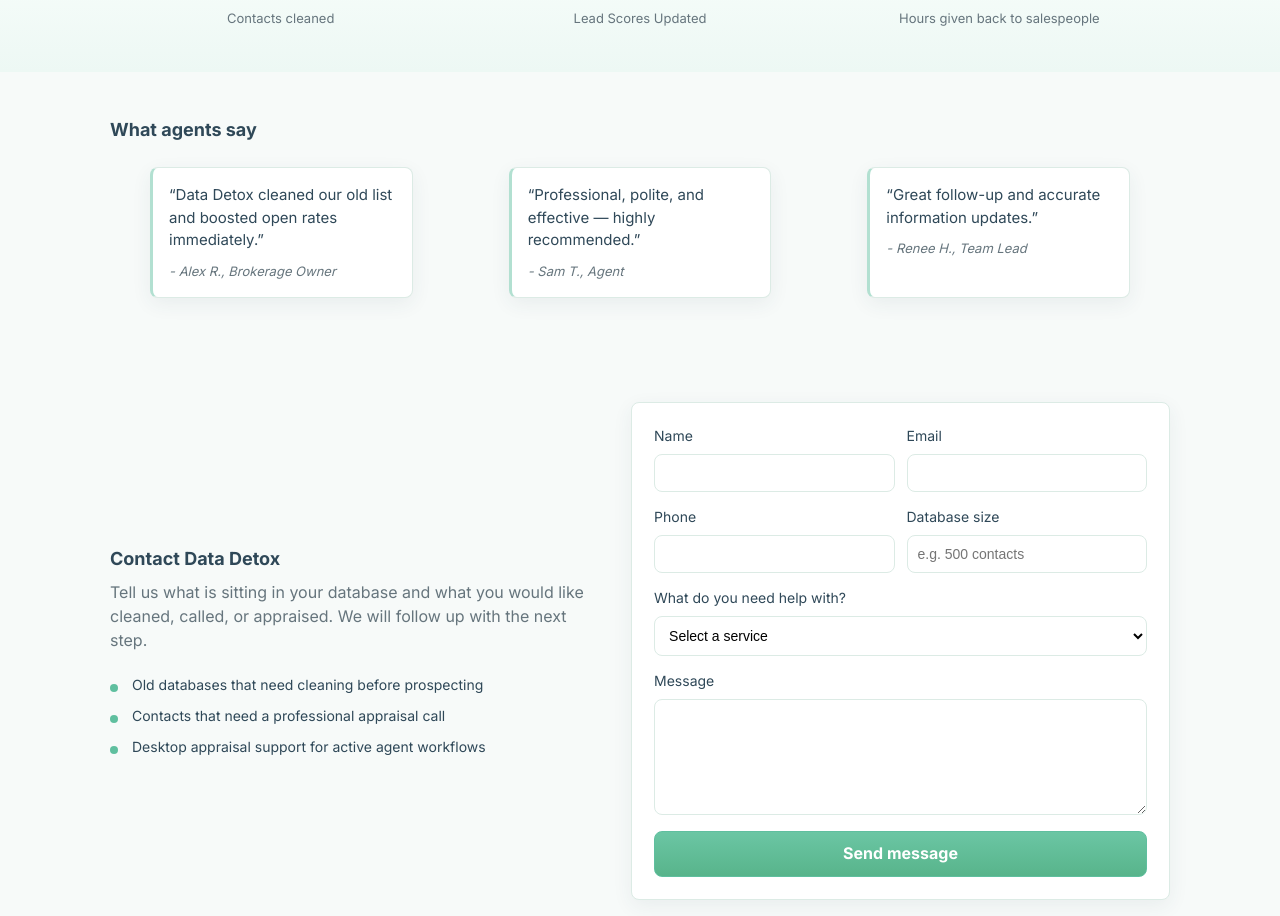
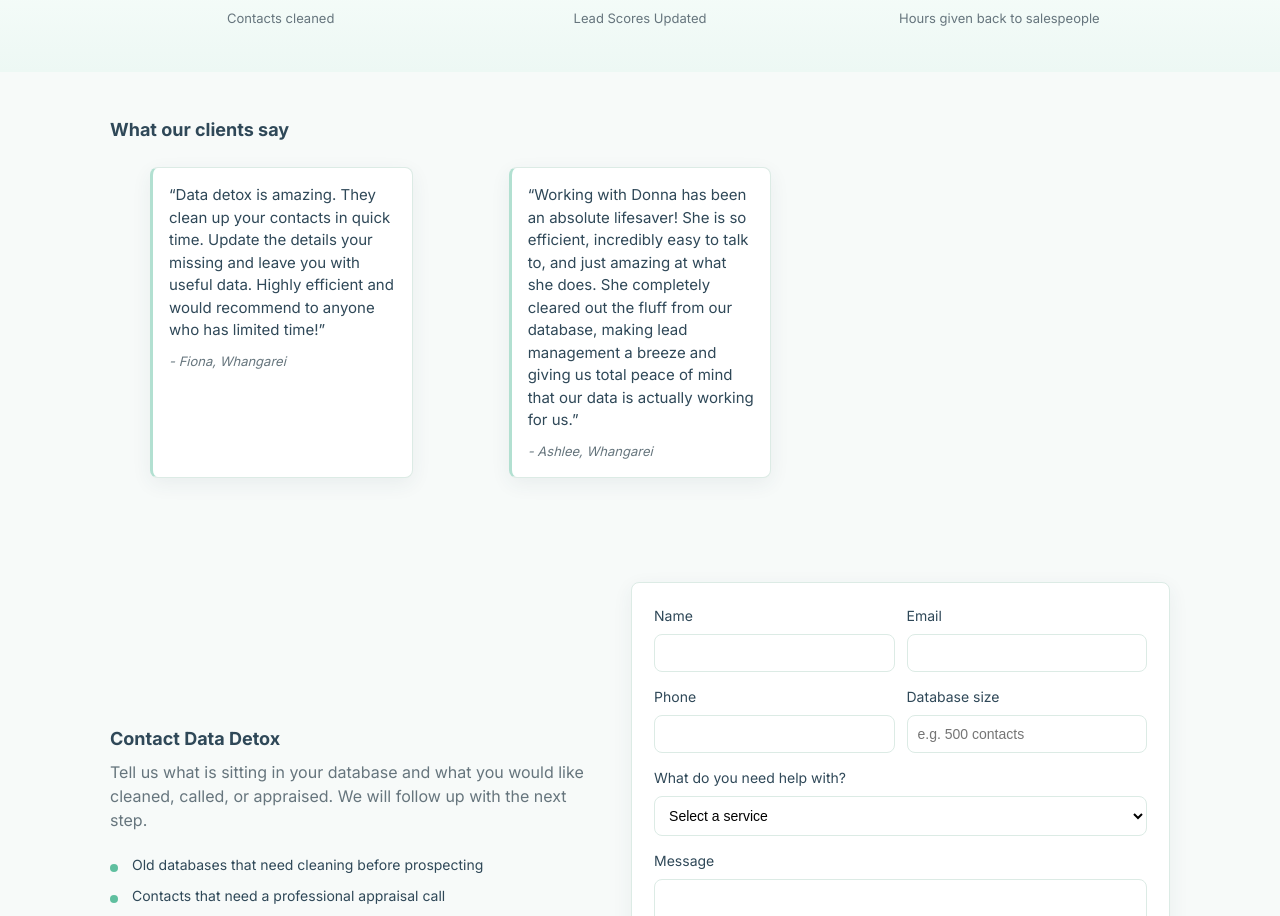
Before and after one commit to angelacollings/data-detox, a React (Vite) app: page / in a window 1280 px wide. Shown: the part 1188-2104 px from the top of the page. Built offline with nearby package versions, Linux system fonts and the light colour scheme.

Commit message:
update testimonials

```diff
--- a/src/components/Testimonials.jsx
+++ b/src/components/Testimonials.jsx
@@ -2,16 +2,14 @@ import React from 'react';
 
 const data = [
   {
-    quote: 'Data Detox cleaned our old list and boosted open rates immediately.',
-    by: 'Alex R., Brokerage Owner',
+    quote:
+      'Data detox is amazing. They clean up your contacts in quick time. Update the details your missing and leave you with useful data. Highly efficient and would recommend to anyone who has limited time!',
+    by: 'Fiona, Whangarei',
   },
   {
-    quote: 'Professional, polite, and effective — highly recommended.',
-    by: 'Sam T., Agent',
-  },
-  {
-    quote: 'Great follow-up and accurate information updates.',
-    by: 'Renee H., Team Lead',
+    quote:
+      'Working with Donna has been an absolute lifesaver! She is so efficient, incredibly easy to talk to, and just amazing at what she does. She completely cleared out the fluff from our database, making lead management a breeze and giving us total peace of mind that our data is actually working for us.',
+    by: 'Ashlee, Whangarei',
   },
 ];
 
@@ -19,7 +17,7 @@ export default function Testimonials() {
   return (
     <section id="testimonials" className="section">
       <div className="container">
-        <h3 className="section-title">What agents say</h3>
+        <h3 className="section-title">What our clients say</h3>
         <div className="testimonials">
           {data.map((t, i) => (
             <blockquote key={i} className="testimonial">
```
